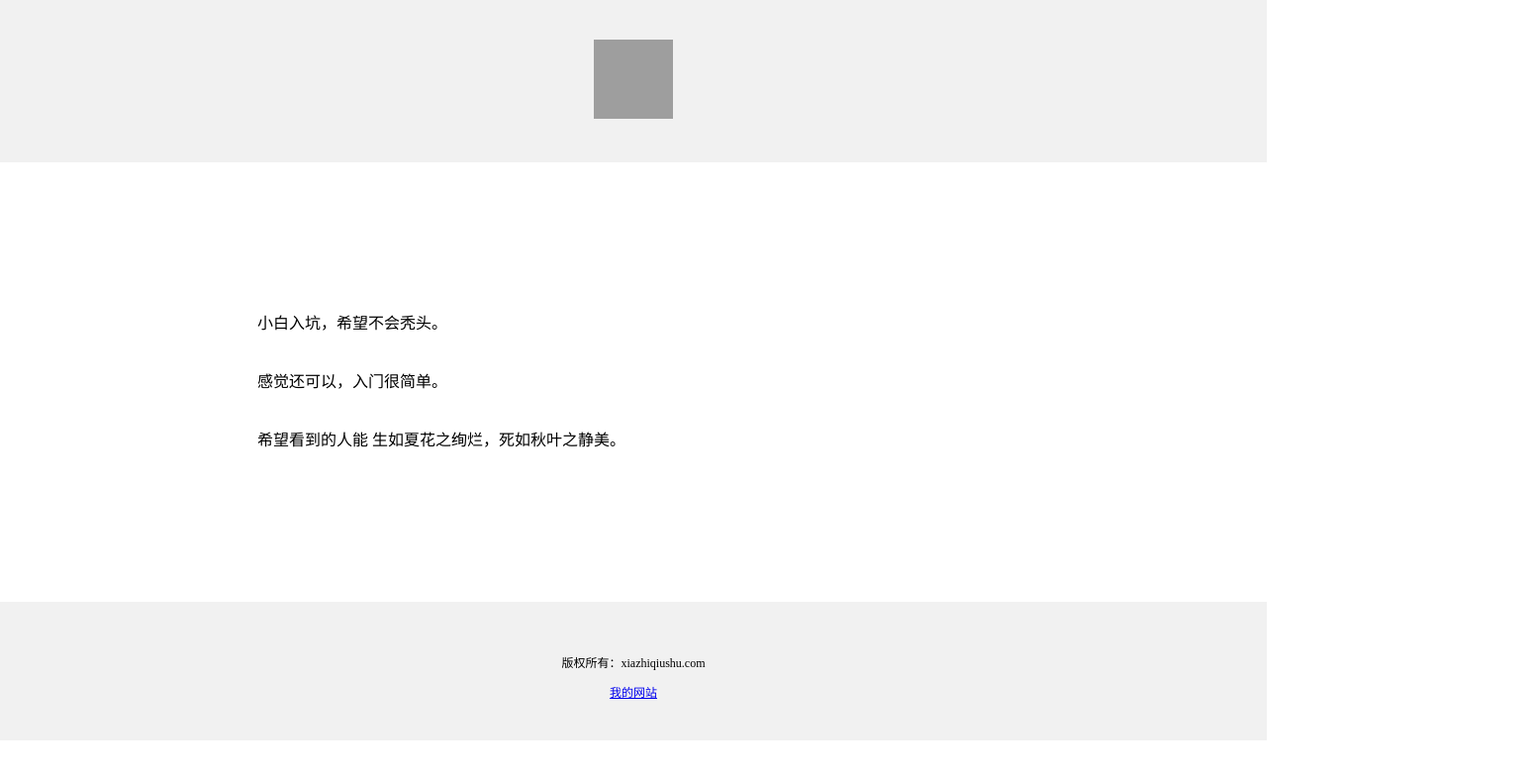
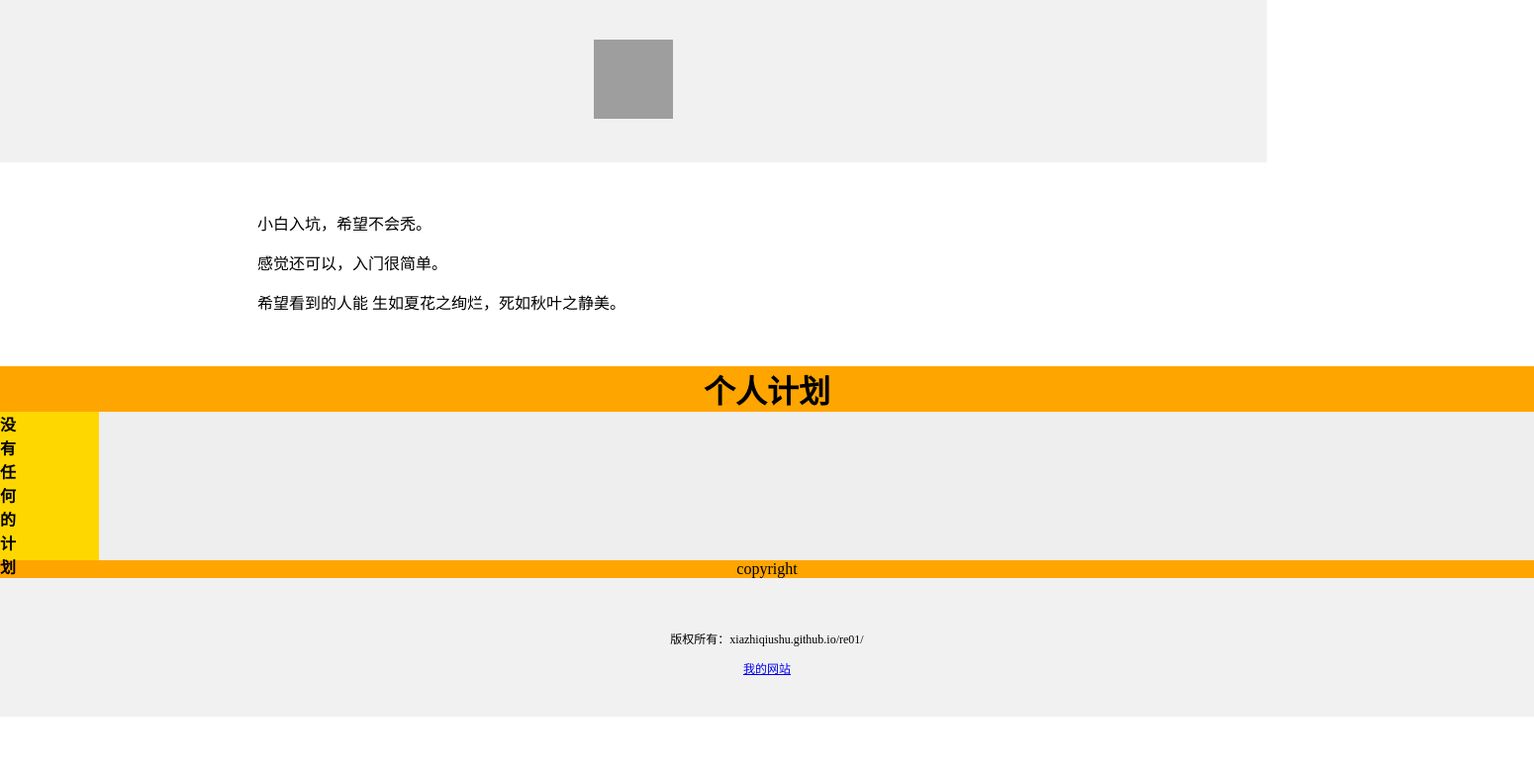
Before and after one commit to xiazhiqiushu/re01, a plain HTML site: page index.html in a window 1280 px wide. Shown: the whole page at 99% size, 1550 px wide, since content can reach past the window. Drawn offline with Linux system fonts and the light colour scheme; grey boxes are pictures that could not be loaded.

Commit message:
Add files via upload

```diff
--- a/index.html
+++ b/index.html
@@ -1,7 +1,8 @@
 <!DOCTYPE html>
 <html lang="zh-CN">
+
 <head>
-    <meta charset="utf-8">
+  <meta charset="utf-8" />
   <meta name="viewport" content="width=device-width, initial-scale=1" />
   <title>re01 html 我的网站</title>
   <style>
@@ -10,30 +11,42 @@
     }
   </style>
 </head>
-  <body style="margin: 0;">
-    <div style="
-    background-color: #f1f1f1;
-    text-align: center;
-    padding: 40px;">
-    <img alt="夏之秋书" src="https://s1.ax1x.com/2022/08/12/vJvAxJ.jpg" width="80px" height="80px">
+
+<body style="margin: 0">
+  <div style="background-color: #f1f1f1; text-align: center; padding: 40px">
+    <img alt="夏之秋书" src="https://s1.ax1x.com/2022/08/12/vJvAxJ.jpg" width="80px" height="80px" />
   </div>
 
-    <div style="max-width: 760px;
+  <div style="
+        max-width: 760px;
         margin: 30px auto;
-	padding: 95px;
-	line-height: 2.7;">
-	<p>小白入坑，希望不会秃头。</p>
+        padding: 5px;
+        line-height: 1.5;
+      ">
+    <p>小白入坑，希望不会秃。</p>
     <p>感觉还可以，入门很简单。</p>
     <p>希望看到的人能 生如夏花之绚烂，死如秋叶之静美。</p>
   </div>
-    <body style="margin: 0;">
+
+    <div id="container" style="width: 1550px;">
+    <div id="header" style="background-color:#FFA500;">
+      <h1 style="margin-bottom:0;text-align: center;">个人计划</h1>
+    </div>
+    <div id="menu" style="background-color:#FFD700 ;height:150px;width: 100px;float:left;">
+      <b>没<br>有<br>任<br>何<br>的<br>计<br>划</b>
+    </div>
+    <div id="content" style="background-color: #EEEEEE;height: 150px;width: 1450px;float:left;"></div>
+    <div id="footer" style="background-color: #FFA500;clear:both;text-align: center;">
+      copyright</div>
     <div style="
  background-color: #f1f1f1;
         text-align: center;
         padding: 40px;
-    font-size: 12px">
-	<p>版权所有：xiazhiqiushu.com</p>
+        font-size: 12px;
+      ">
+      <p>版权所有：xiazhiqiushu.github.io/re01/</p>
       <a href="https://xiazhiqiushu.github.io/re01/">我的网站</a>
     </div>
 </body>
+
 </html>
```
Lines whose indentation alone changed are shown as unchanged.
